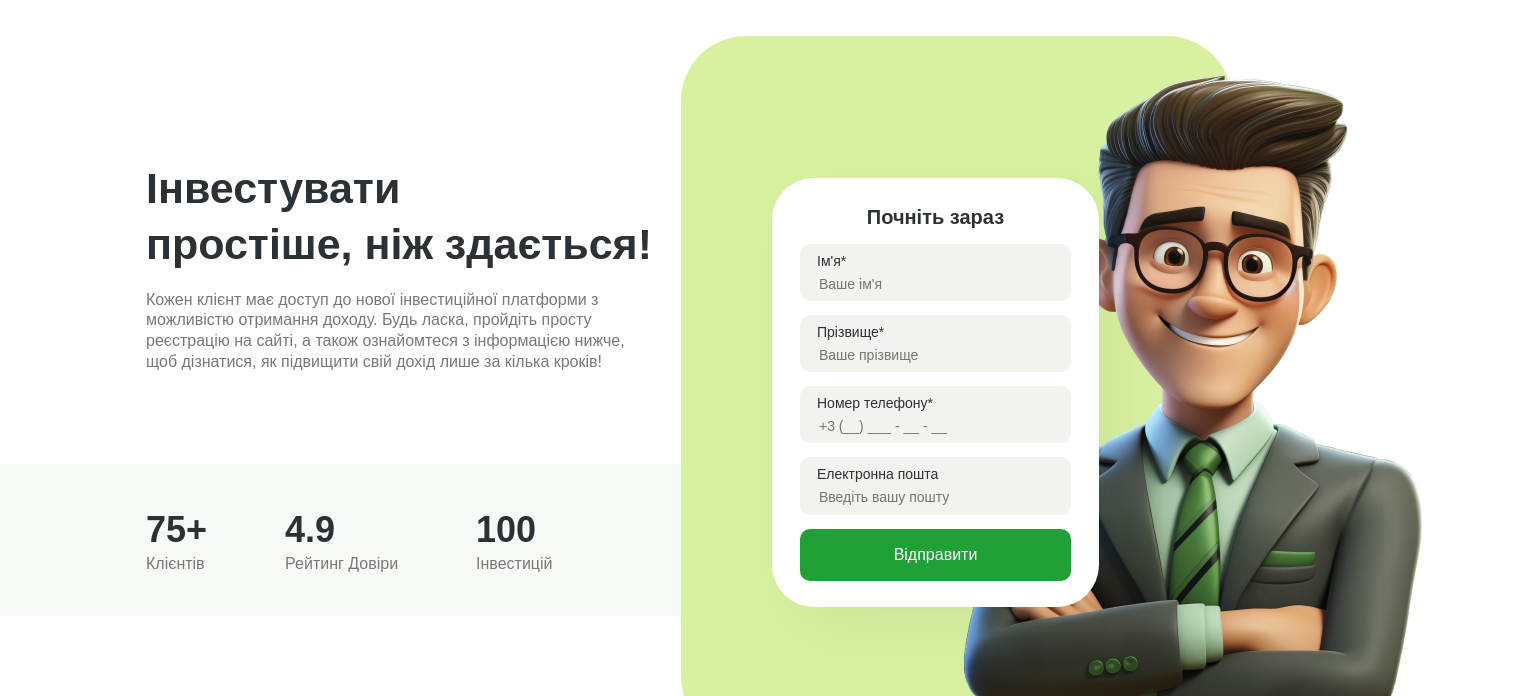
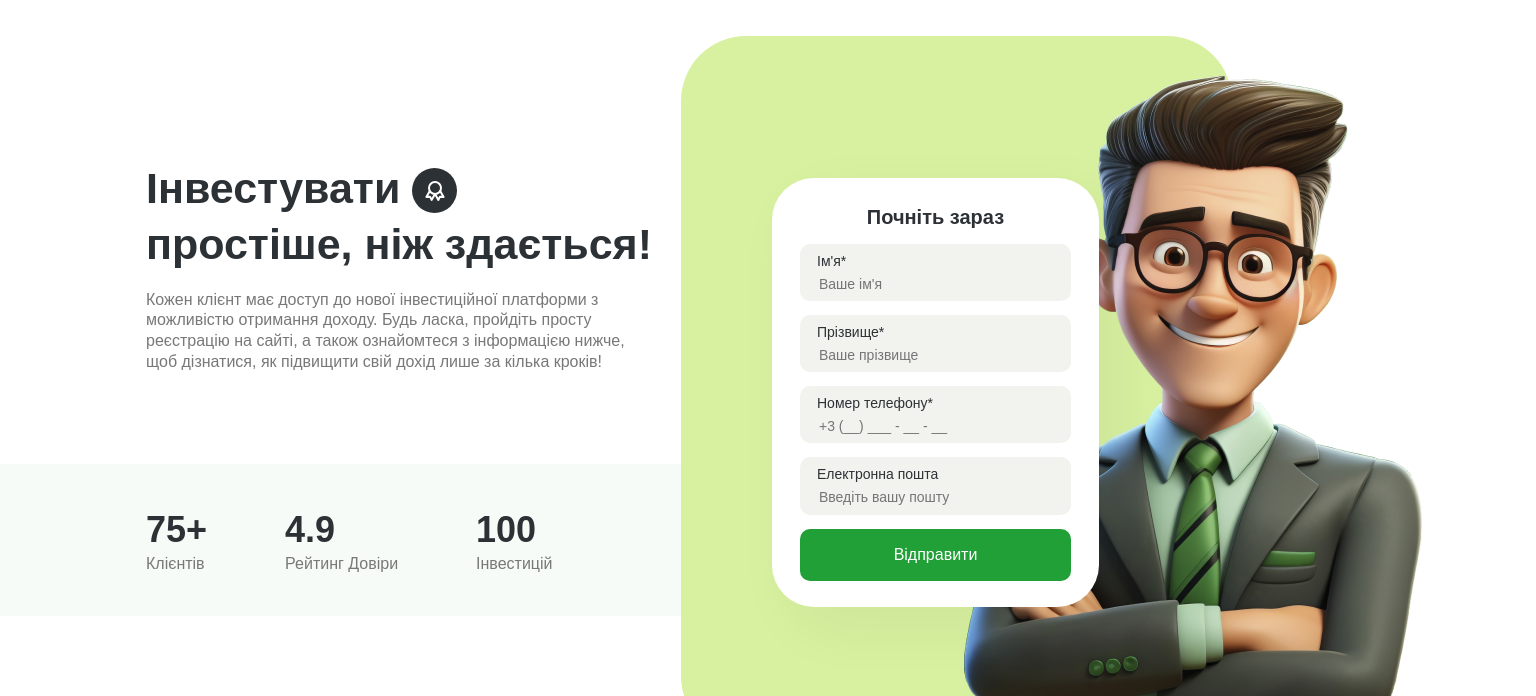
Before and after one commit to DianaKryzhanivska/tt-investment, a website built with Parcel: page src/index.html in a window 1536 px wide. Shown: the part 88-784 px from the top of the page. Built offline with nearby package versions, Linux system fonts and the light colour scheme.

Commit message:
hero update

```diff
--- a/src/partials/hero.html
+++ b/src/partials/hero.html
@@ -3,7 +3,13 @@
     <div class="text-wrapper">
       <div class="title-text-box">
         <h1 class="main-title">
-          Інвестувати <br />
+          Інвестувати
+          <div class="icon-award-bg">
+            <svg>
+              <use href="./images/sprite.svg#award" />
+            </svg>
+          </div>
+          <br />
           простіше, ніж здається!
         </h1>
         <p class="hero-text">
--- a/src/сss/layout/hero.css
+++ b/src/сss/layout/hero.css
@@ -50,6 +50,27 @@
     font-size: 43px;
     text-align: start;
     margin-bottom: 17px;
+  }
+}
+
+.icon-award-bg {
+  display: none;
+}
+
+@media only screen and (min-width: 1440px) {
+  .icon-award-bg {
+    width: 45px;
+    height: 45px;
+    border-radius: 50%;
+    background: #2c3136;
+    display: inline-flex;
+    align-items: center;
+    justify-content: center;
+  }
+
+  .icon-award-bg svg {
+    width: 24px;
+    height: 24px;
   }
 }
 
```
